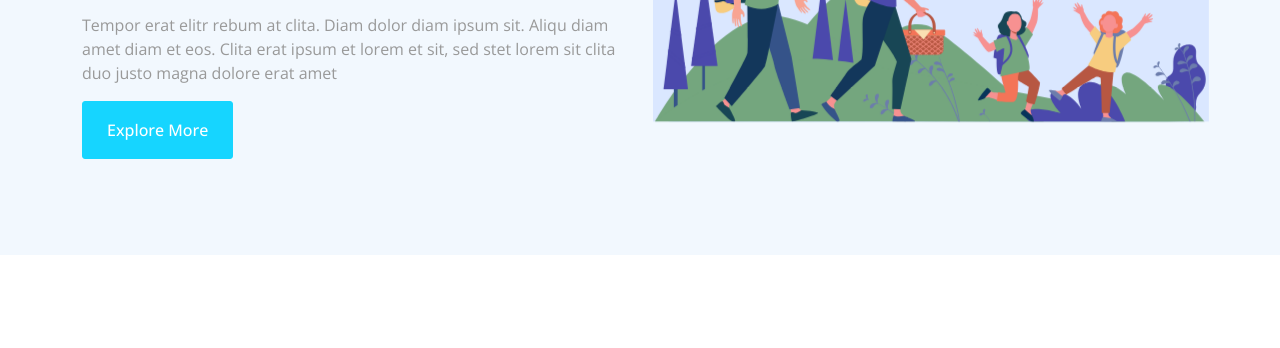
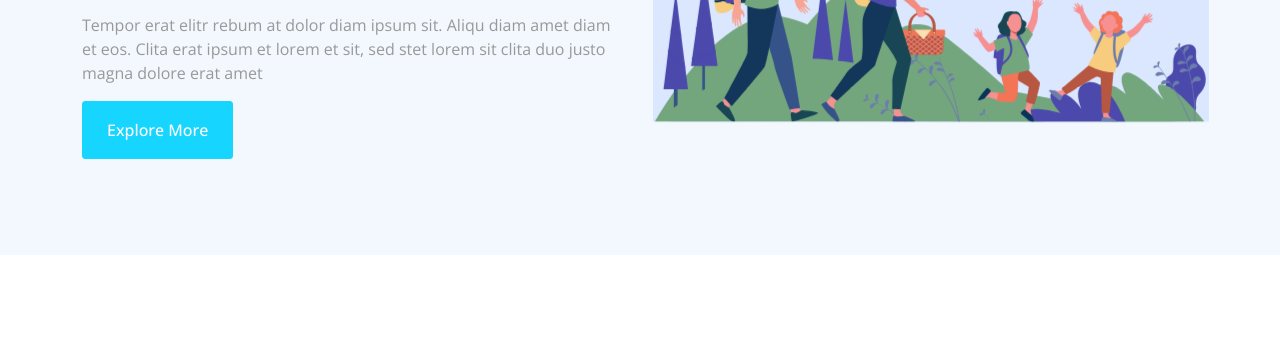
Before and after one commit to mastride/mastride-web, a plain HTML site: page index.html in a window 1280 px wide. Shown: the part 376-724 px from the top of the page. Drawn offline with nearby package versions, Linux system fonts and the light colour scheme.

Commit message:
second commit

```diff
--- a/index.html
+++ b/index.html
@@ -86,7 +86,7 @@
             <div class="row g-5 align-items-center">
                 <div class="col-lg-6">
                     <h1 class="display-4 mb-3 animated slideInDown">Make Better Life With Trusted CryptoCoin</h1>
-                    <p class="animated slideInDown">Tempor erat elitr rebum at clita. Diam dolor diam ipsum sit. Aliqu
+                    <p class="animated slideInDown">Tempor erat elitr rebum at  dolor diam ipsum sit. Aliqu
                         diam amet diam et eos. Clita erat ipsum et lorem et sit, sed stet lorem sit clita duo justo
                         magna dolore erat amet</p>
                     <a href="" class="btn btn-primary py-3 px-4 animated slideInDown">Explore More</a>
```
